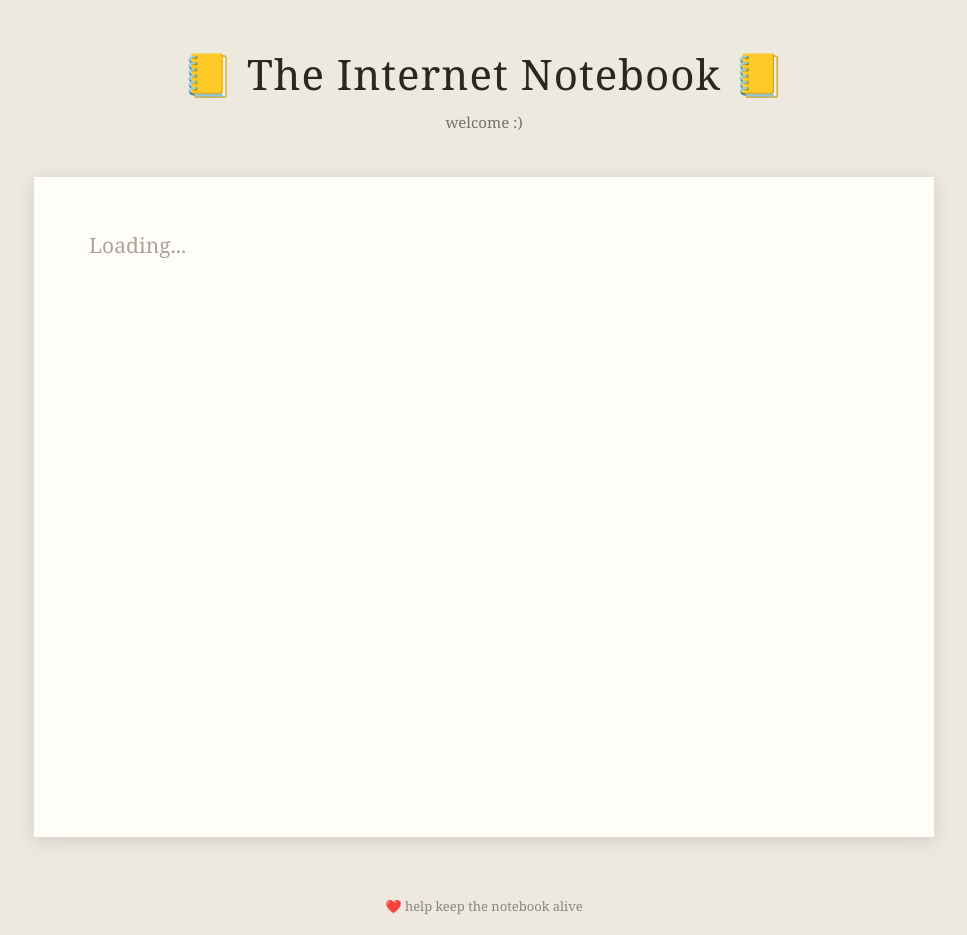
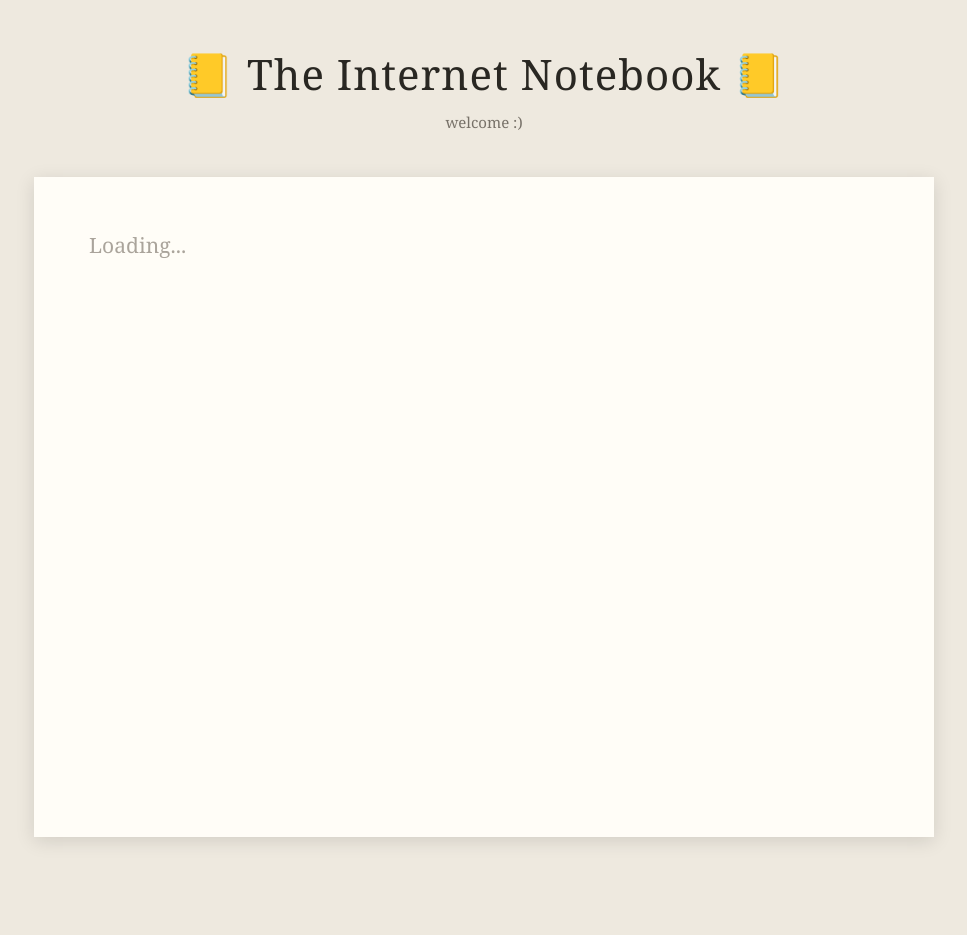
Before and after one commit to JonahLarrea/internet-notebook, a website: page public/index.html in a window 1280 px wide. Shown: the whole page, without its empty margins (156-1123 px from the left). After the commit the page ends 897 px from the top, so only its background shows below. Drawn offline with Linux system fonts and the light colour scheme.

Commit message:
Remove support feature

```diff
--- a/public/index.html
+++ b/public/index.html
@@ -143,34 +143,6 @@
 
 
         /* --------------------------------
-           SUPPORT
-           -------------------------------- */
-
-        .support {
-
-            text-align: center;
-
-            margin: 0 auto 20px;
-
-            font-size: 13px;
-        }
-
-
-        .support a {
-
-            color: #8b857c;
-
-            text-decoration: none;
-        }
-
-
-        .support a:hover {
-
-            text-decoration: underline;
-        }
-
-
-        /* --------------------------------
            FOOTER
            -------------------------------- */
 
@@ -228,6 +200,7 @@
             }
 
         }
+
 
     </style>
 
@@ -271,19 +244,6 @@
 
 
 </main>
-
-
-<div class="support">
-
-    <a
-        href="https://buymeacoffee.com/theinternetnotebook"
-        target="_blank"
-        rel="noopener noreferrer"
-    >
-        ❤️ help keep the notebook alive
-    </a>
-
-</div>
 
 
 <script>
@@ -1588,6 +1548,7 @@
                     "Paste/drop insertion blocked."
                 );
 
+
                 return;
 
             }
@@ -1603,6 +1564,7 @@
             ) {
 
                 event.preventDefault();
+
 
                 return;
 
```
